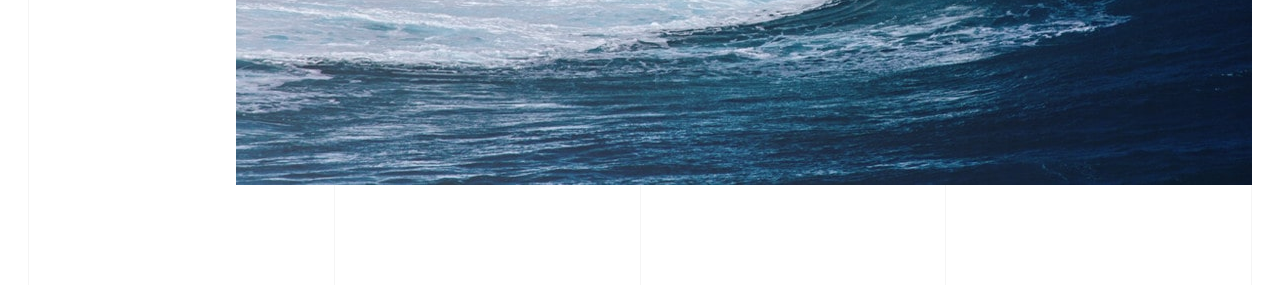
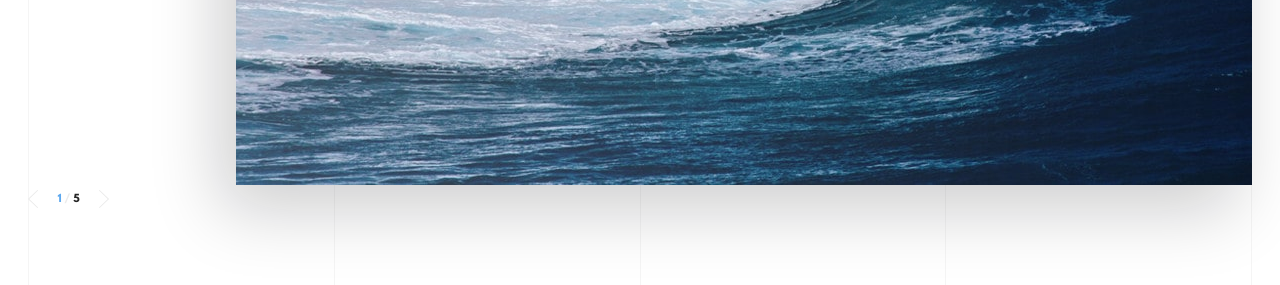
Before and after one commit to LypkaB/Surfing-club, a website: page index.html in a window 1280 px wide. Shown: the part 515-800 px from the top of the page. Drawn offline with Linux system fonts and the light colour scheme.

Commit message:
Created control buttons for header slider

```diff
--- a/index.html
+++ b/index.html
@@ -48,25 +48,47 @@
 
     <!-- Header slider -->
     <div class="container">
-        <div class="header-slider">
-            <div class="header-slider__desc">
-                <div class="header-slider__heading">
+        <div class="slide-wrapper">
+            <!-- slides -->
+            <div class="slider-item">
+                <div class="slider-item__desc">
+                    <div class="slider-item__heading">
                         <span>Your</span>
                         Beautiful Escape
                     </div>
 
-                <div class="header-slider__text">
+                    <div class="slider-item__text">
                         <p>
                             One of the greatest things about the sport of surfing is that you need only three things: your
                             body, a surfboard, and a wave.
                         </p>
                     </div>
                 </div>
-            <!-- /.header-slider__desc -->
+                <!-- /.slider-item__desc -->
 
-            <div class="header-slider__img header-slider__img--bg-1"></div>
+                <div class="slider-item__img slider-item__img--bg-1"></div>
             </div>
-        <!-- /.header-slider -->
+            <!-- /.slider-item -->
+
+            <!-- slides controls-->
+            <div class="slide-controls">
+                <a href="#!" class="slide-controls__left">
+                    <img src="images/controls/header-slider-left.svg" alt="Left">
+                </a>
+
+                <div class="slide-controls-number">
+                    <span class="slide-controls-number__active">1</span>
+                    <span>/</span>
+                    <span class="slide-controls-number__total">5</span>
+                </div>
+
+                <a href="#!" class="slide-controls__right">
+                    <img src="images/controls/header-slider-right.svg" alt="Right">
+                </a>
+            </div>
+            <!-- /.slide-controls -->
+        </div>
+        <!-- /.slide-wrapper -->
     </div>
     <!-- /.container -->
 </body>
--- a/less/blocks/header-slider.less
+++ b/less/blocks/header-slider.less
@@ -1,12 +1,16 @@
 /* Header slider */
 
-.header-slider {
+.slide-wrapper {
+  position: relative;
+}
+
+.slider-item {
   position: relative;
   display: flex;
   justify-content: flex-end;
 }
 
-.header-slider__desc {
+.slider-item__desc {
   width: 500px;
   position: absolute;
   left: 0;
@@ -14,7 +18,7 @@
   transform: translateY(-50%);
 }
 
-.header-slider__heading {
+.slider-item__heading {
   margin-bottom: 14px;
   font-family: 'Playfair Display Bold', sans-serif;
   font-size: 62px;
@@ -33,7 +37,7 @@
   }
 }
 
-.header-slider__text {
+.slider-item__text {
   width: 390px;
   font-family: 'Poppins Light', sans-serif;
   font-size: 14px;
@@ -42,12 +46,37 @@
   color: #8f8f8f;
 }
 
-.header-slider__img {
+.slider-item__img {
   width: 1016px;
   height: 572px;
   background-size: cover;
+  box-shadow: -16px 25px 65px rgba(11, 12, 17, 0.2);
 }
 
-.header-slider__img--bg-1 {
+.slider-item__img--bg-1 {
   background: url("../images/header-slider-bg.jpg") no-repeat center;
 }
+
+.slide-controls {
+  width: 81px;
+  position: absolute;
+  display: flex;
+  justify-content: space-between;
+  align-items: center;
+}
+
+.slide-controls-number {
+  margin-top: 5px;
+  font-family: 'League Spartan Bold', sans-serif;
+  font-size: 10px;
+  line-height: 1;
+  color: #ebebeb;
+}
+
+.slide-controls-number__active {
+  color: #5da8ef;
+}
+
+.slide-controls-number__total {
+  color: #262626;
+}
```
Also changed, not shown: css/main.css, images/controls/header-slider-left.svg (added), images/controls/header-slider-right.svg (added). Lines whose indentation alone changed are shown as unchanged.
